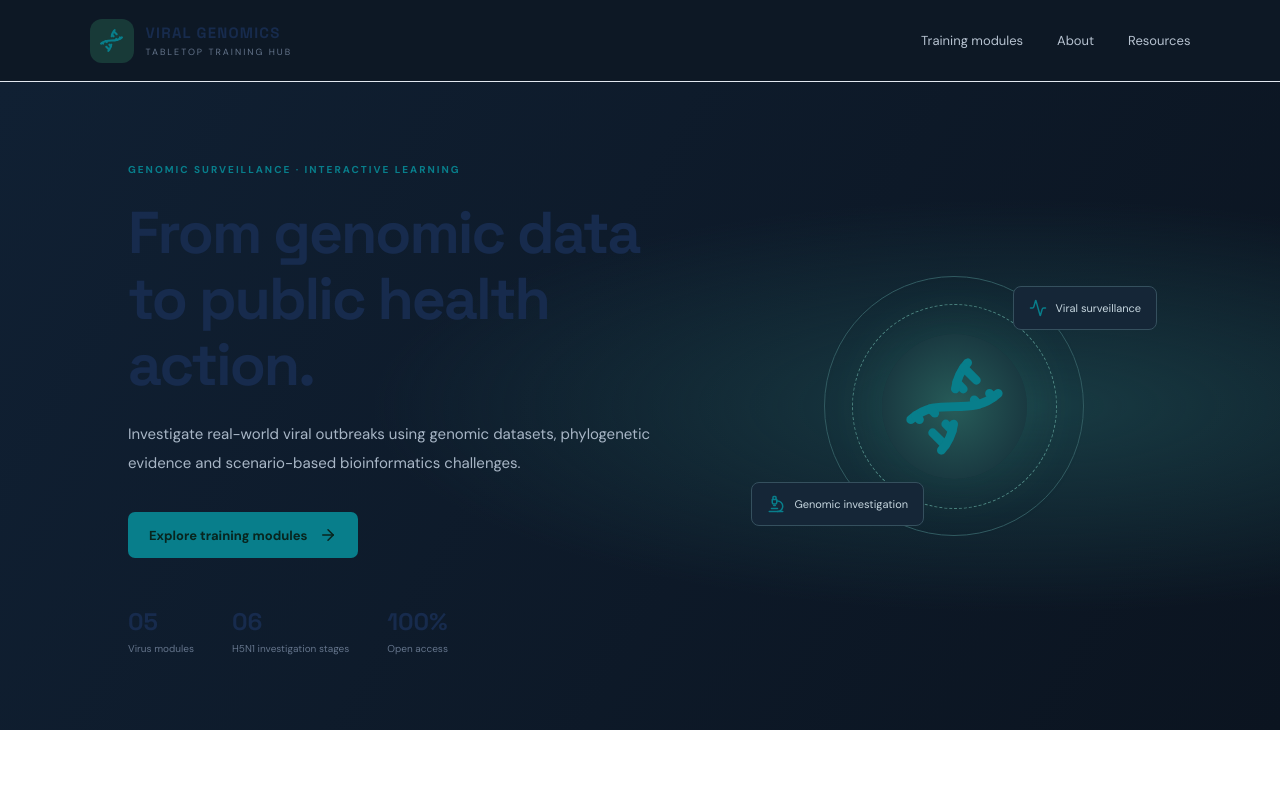
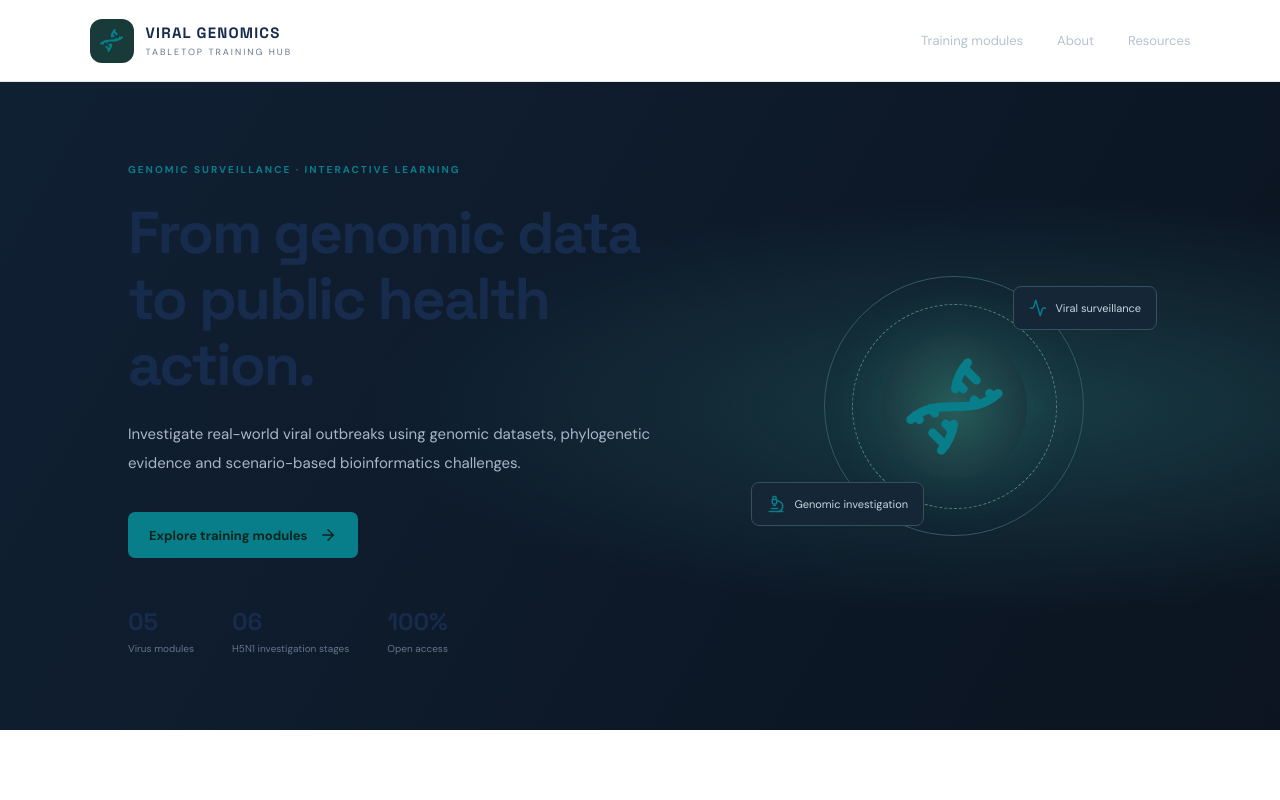
Before and after one commit to smusundi/genomics_training, a React (Vite) app: page / in a window 1280 px wide. Shown: the top 800 px of the page. Built offline with nearby package versions, Linux system fonts and the light colour scheme.

Commit message:
Update style.css

```diff
--- a/src/style.css
+++ b/src/style.css
@@ -55,7 +55,7 @@ button {
   align-items: center;
   justify-content: space-between;
   border-bottom: 1px solid var(--border);
-  background: #0d1825;
+  background: #ffffff;
 }
 
 .brand {
@@ -107,7 +107,7 @@ button {
 
 .mobile-menu {
   display: none;
-  color: white;
+  color: #172b4d;
   background: none;
   border: none;
 }
```
